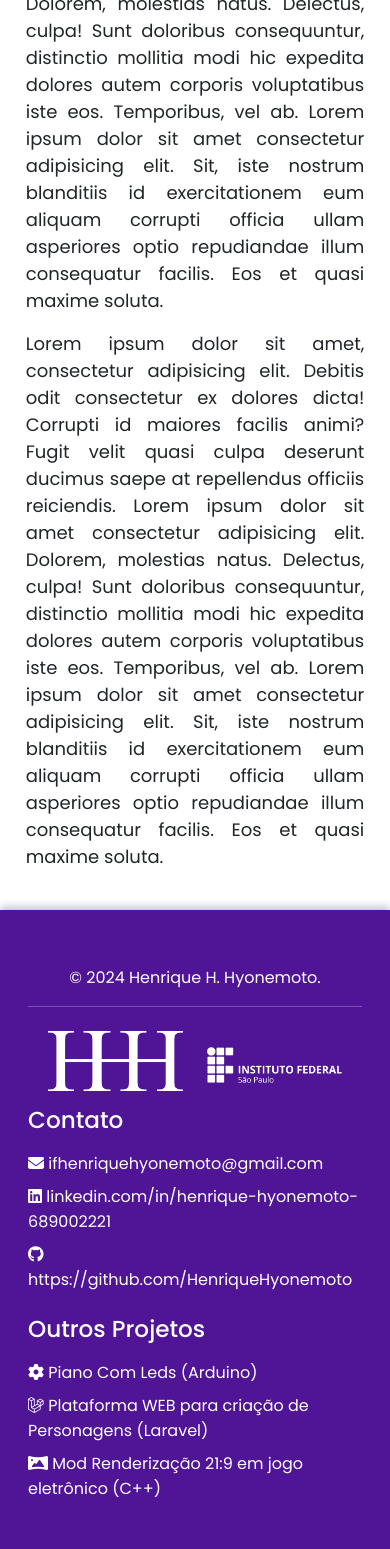
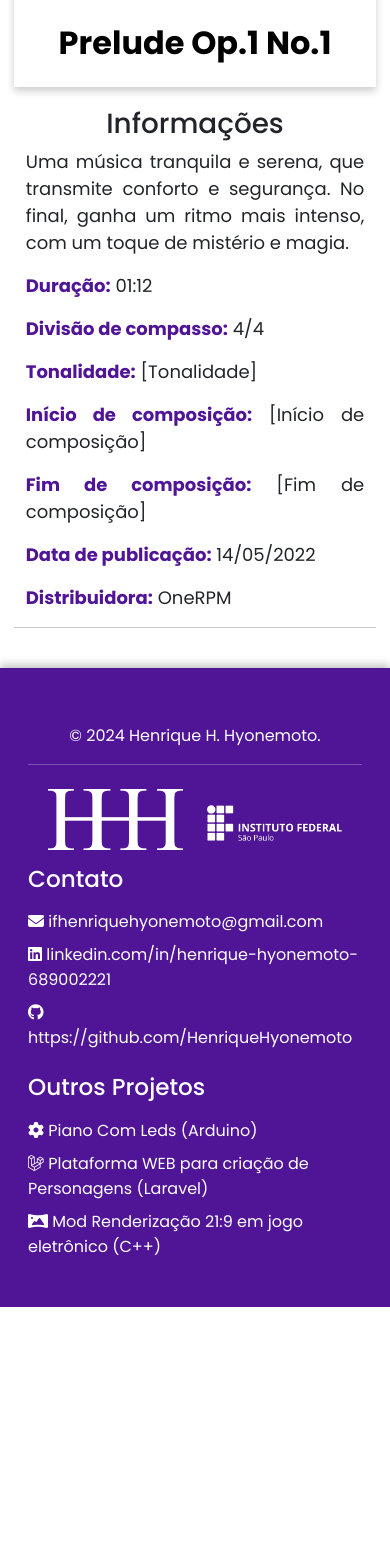
Before and after one commit to HenriqueHyonemoto/HyonemotoMusic, a PHP site: page /autorais/prelude1.html in a window 390 px wide. Shown: the part 1010-2559 px from the top of the page. After the commit the page ends 2317 px from the top, so only its background shows below. Run offline with PHP 8.4, Linux system fonts and the light colour scheme; some libraries are stand-ins or nearby versions.

Commit message:
SalaPrelude

```diff
--- a/autorais/css/style.css
+++ b/autorais/css/style.css
@@ -37,8 +37,13 @@ h2,
 h3,
 h4,
 h5,
-h6 {
+h6,
+figcaption {
     font-family: "Poppins", sans-serif;
+}
+
+a{
+    text-decoration: none !important;
 }
 
 .hcontainer {
@@ -1047,49 +1092,87 @@ figure{
 
 
 
-/* sla */
+/* imagem pagina de obra */
 
-.card-obras img {
+
+.card-foto {
+    flex-basis: calc(20% - 16px);
+    padding: 20px;
+    overflow: hidden;
+    box-shadow: 0 4px 8px rgba(0, 0, 0, 0.2);
+    transition: transform 0.3s ease, box-shadow 0.3s ease, background-color 0.3s ease,box-shadow 0.3s ease;
+    cursor: pointer;
+    position: relative;
+    margin-bottom: 20px;
+
+}
+
+.card-foto img {
     width: 100%;
     height: auto;
     display: block;
-    border-radius: 10px;
+
 }
 
-.card-obras .card-icon img {
+.card-foto .card-icon img {
     width: 50% !important;
     height: auto;
     display: block;
 }
 
 
-.title {
-    color: black;
-    text-align: left;
-    font-size: 24px;
-    margin: 0;
-    font-weight: bold;
-    margin: 0;
+
+.card-foto:hover {
+    transform: scale(1.05);
+
 }
 
-.date{
-    font-size: 18px;
-    color: rgb(85, 85, 85);
+.card-foto:hover .date {
     font-weight: bold;
 }
 
 
-.image-container {
-    position: relative;
+
+.card-foto p{
+    margin-top:20px !important;
+    color: black;
+    text-align: center;
+    font-size: 32px !important;
+    font-weight: bold;
+    margin:0;
+}
+
+.card-foto:hover .title {
+    font-weight: bold;
+}
+
+.card-icon {
+    position: absolute;
+    bottom: 10px;
+    right: 10px;
+    background-color: var(--main-purple);
+    border-radius: 50%;
+    width: 50px;
+    height: 50px;
+    display: flex;
+    align-items: center;
+    justify-content: center;
+    font-weight: bold;
+    box-shadow: 0 4px 8px rgba(0, 0, 0, 0.1);
+    opacity: 0;
+    transition: opacity 0.3s ease;
+}
+
+.card-foto:hover .card-icon {
+    opacity: 1;
 }
 
 
+/* Pagina selecioanr obra */
 
 .card-obras:hover .card-icon {
     opacity: 1;
 }
-
-
 
 .number {
     margin-left: 5px;
--- a/autorais/prelude1.html
+++ b/autorais/prelude1.html
@@ -146,10 +146,37 @@
             <!-- Seção de Conteúdo Principal -->
             <div class="col-xl-8 main-content order-xl-2 order-3">
                 <div class="js-require" page="">
-                    <h1 id="1">Prelude No.1</h1>
-                    <hr>
-                    <p>Lorem ipsum dolor sit amet, consectetur adipisicing elit. Debitis odit consectetur ex dolores dicta! Corrupti id maiores facilis animi? Fugit velit quasi culpa deserunt ducimus saepe at repellendus officiis reiciendis. Lorem ipsum dolor sit amet consectetur adipisicing elit. Dolorem, molestias natus. Delectus, culpa! Sunt doloribus consequuntur, distinctio mollitia modi hic expedita dolores autem corporis voluptatibus iste eos. Temporibus, vel ab. Lorem ipsum dolor sit amet consectetur adipisicing elit. Sit, iste nostrum blanditiis id exercitationem eum aliquam corrupti officia ullam asperiores optio repudiandae illum consequatur facilis. Eos et quasi maxime soluta.</p>
-                    <p>Lorem ipsum dolor sit amet, consectetur adipisicing elit. Debitis odit consectetur ex dolores dicta! Corrupti id maiores facilis animi? Fugit velit quasi culpa deserunt ducimus saepe at repellendus officiis reiciendis. Lorem ipsum dolor sit amet consectetur adipisicing elit. Dolorem, molestias natus. Delectus, culpa! Sunt doloribus consequuntur, distinctio mollitia modi hic expedita dolores autem corporis voluptatibus iste eos. Temporibus, vel ab. Lorem ipsum dolor sit amet consectetur adipisicing elit. Sit, iste nostrum blanditiis id exercitationem eum aliquam corrupti officia ullam asperiores optio repudiandae illum consequatur facilis. Eos et quasi maxime soluta.</p>
+                    <div class="row">
+                        <div class="col-md-5 obra-image-container p-0">
+                            <h1>Prelude No.1</h1>
+                            <a href="prelude1.html" style="text-decoration: none;">
+                                <div class="card-foto prelude1">
+                                    <div class="image-container">
+                                        <img src="images/preludesvol1.png" alt="Foto de um Abajur" class="img-fluid">
+                                        <div class="card-icon">
+                                            <img src="images/search.png" width="5px !important;">
+                                        </div>
+                                    </div>
+                                    <p class="title">Prelude Op.1 No.1 </p>
+                                </div>
+                            </a>
+                        </div>
+                        <div class="col-md-7">
+                            <h1 id="1">Informações</h1>
+                            <div class="obras-info-container">
+
+                                <p>Uma música tranquila e serena, que transmite conforto e segurança. No final, ganha um ritmo mais intenso, com um toque de mistério e magia.</p>
+                                <p><strong>Duração:</strong> 01:12</p>
+                                <p><strong>Divisão de compasso:</strong> 4/4</p>
+                                <p><strong>Tonalidade:</strong> [Tonalidade]</p>
+                                <p><strong>Início de composição:</strong> [Início de composição]</p>
+                                <p><strong>Fim de composição:</strong> [Fim de composição]</p>
+                                <p><strong>Data de publicação:</strong> 14/05/2022</p>
+                                <p><strong>Distribuidora:</strong> OneRPM</p>
+                            </div>
+                        </div>
+                        <hr>
+                    </div>
                 </div>
             </div>
             <!-- Seção de Índice de Conteúdo -->
```
Also changed, not shown: other parts of autorais/css/style.css (+40 -0 lines).
